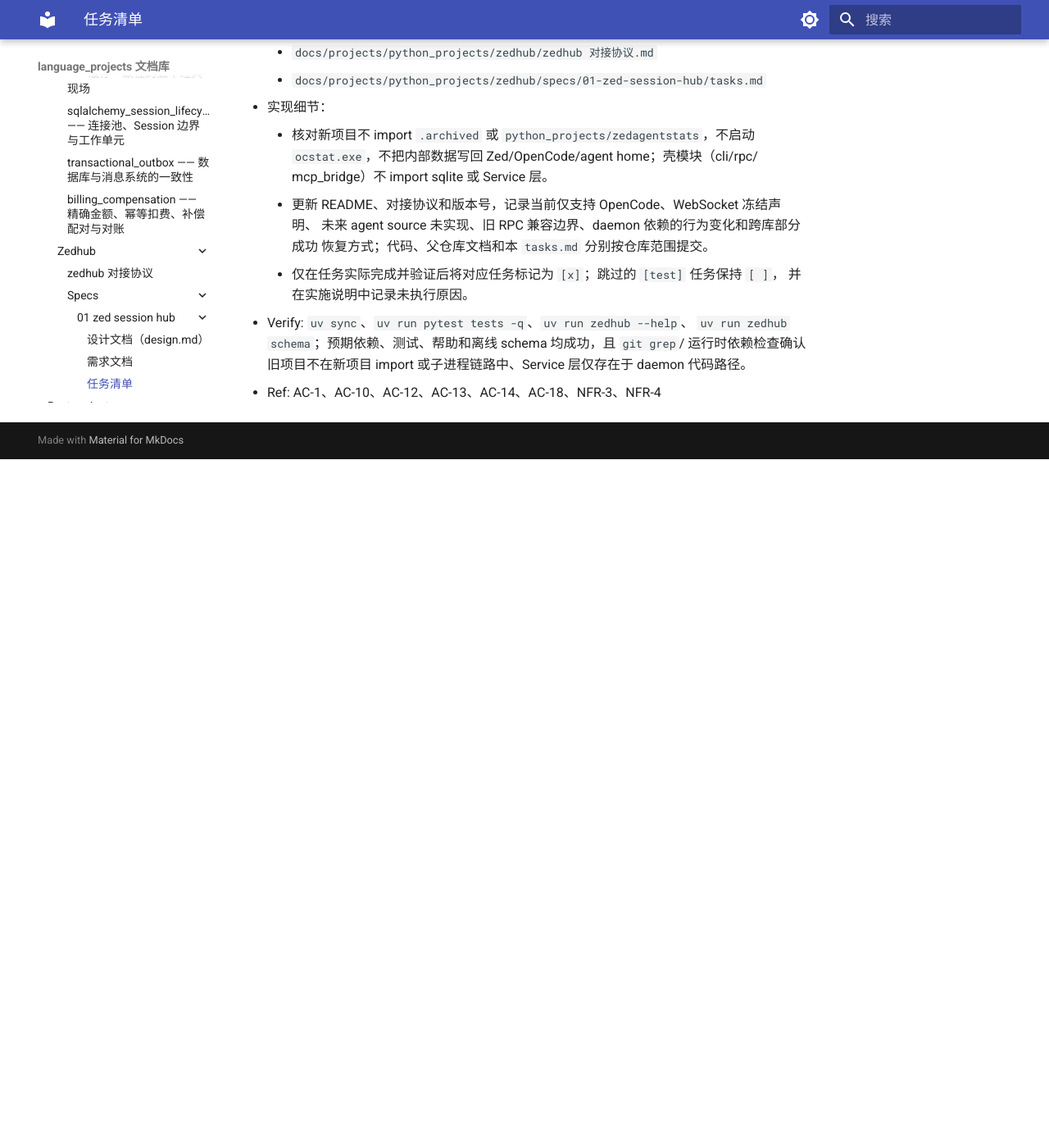
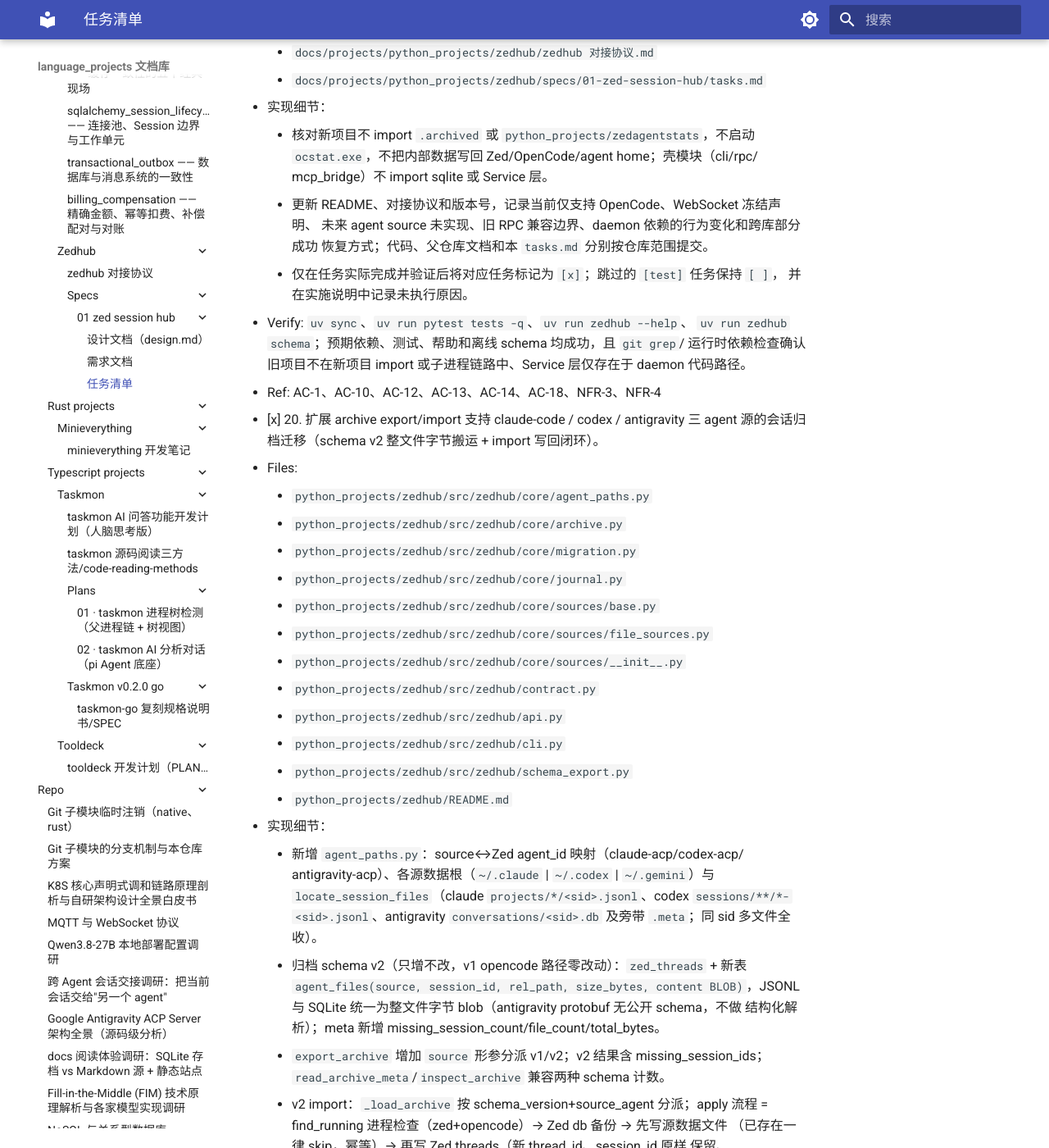
Before and after one commit to shihao-hub/td-language_projects, an MkDocs documentation site: the page built from docs/projects/python_projects/zedhub/specs/01-zed-session-hub/tasks.md, in a window 1280 px wide and 1400 px high, scrolled down 13468 px. Shown: the whole window at 82% size. Built offline with MkDocs 1.6.1 and Material for MkDocs 9.7.7, drawn with Linux system fonts in a browser that asks for light colours; a script that is not in the unit is left out; before the commit the page ends 14028 px from its top, so only the background shows below that; some of the changed text lies outside the part shown.

Commit message:
docs(specs): 回写 zedhub 多源归档任务完成状态
- 新增任务 20：claude-code/codex/antigravity 归档迁移（schema v2）交付记录
- 记录实现文件清单、v2 导入边界与真实链路验证结论

```diff
--- a/docs/projects/python_projects/zedhub/specs/01-zed-session-hub/tasks.md
+++ b/docs/projects/python_projects/zedhub/specs/01-zed-session-hub/tasks.md
@@ -465,3 +465,48 @@
     运行时依赖检查确认旧项目不在新项目 import 或子进程链路中、Service 层仅存在于
     daemon 代码路径。
   - Ref: AC-1、AC-10、AC-12、AC-13、AC-14、AC-18、NFR-3、NFR-4
+
+- [x] 20. 扩展 archive export/import 支持 claude-code / codex / antigravity 三 agent
+  源的会话归档迁移（schema v2 整文件字节搬运 + import 写回闭环）。
+  - Files:
+    - `python_projects/zedhub/src/zedhub/core/agent_paths.py`
+    - `python_projects/zedhub/src/zedhub/core/archive.py`
+    - `python_projects/zedhub/src/zedhub/core/migration.py`
+    - `python_projects/zedhub/src/zedhub/core/journal.py`
+    - `python_projects/zedhub/src/zedhub/core/sources/base.py`
+    - `python_projects/zedhub/src/zedhub/core/sources/file_sources.py`
+    - `python_projects/zedhub/src/zedhub/core/sources/__init__.py`
+    - `python_projects/zedhub/src/zedhub/contract.py`
+    - `python_projects/zedhub/src/zedhub/api.py`
+    - `python_projects/zedhub/src/zedhub/cli.py`
+    - `python_projects/zedhub/src/zedhub/schema_export.py`
+    - `python_projects/zedhub/README.md`
+  - 实现细节：
+    - 新增 `agent_paths.py`：source↔Zed agent_id 映射（claude-acp/codex-acp/
+      antigravity-acp）、各源数据根（`~/.claude` | `~/.codex` | `~/.gemini`）与
+      `locate_session_files`（claude `projects/*/<sid>.jsonl`、codex
+      `sessions/**/*-<sid>.jsonl`、antigravity `conversations/<sid>.db` 及旁带
+      `.meta`；同 sid 多文件全收）。
+    - 归档 schema v2（只增不改，v1 opencode 路径零改动）：`zed_threads` + 新表
+      `agent_files(source, session_id, rel_path, size_bytes, content BLOB)`，JSONL
+      与 SQLite 统一为整文件字节 blob（antigravity protobuf 无公开 schema，不做
+      结构化解析）；meta 新增 missing_session_count/file_count/total_bytes。
+    - `export_archive` 增加 `source` 形参分派 v1/v2；v2 结果含 missing_session_ids；
+      `read_archive_meta`/`inspect_archive` 兼容两种 schema 计数。
+    - v2 import：`_load_archive` 按 schema_version+source_agent 分派；apply 流程
+      = find_running 进程检查（zed+opencode）→ Zed db 备份 → 先写源数据文件
+      （已存在一律 skip，幂等）→ 再写 Zed threads（新 thread_id、session_id 原样
+      保留、folder_paths=target、已存在 session_id 跳过防重复补登）→ 复查；journal
+      新增 `files_committed` 状态；Zed 阶段失败 → partial（重跑安全）。
+    - 三源注册 EXPORT-only `SourceInfo`（availability 按数据根存在性，会话查询
+      raise source_not_supported 不伪造空结果）；`PLANNED_SOURCES` 收缩为 `("pi",)`。
+    - 契约面：`ArchiveExportBody.source` 默认 opencode、endpoint summary 与
+      schema 导出 cli 行更新；CLI `archive export --source` + export/inspect/import
+      渲染适配 v2 计数字段。
+  - Verify: 真实链路（遵循任务 17/18 跳过 pytest 惯例）：daemon 起后三源真实导出
+    （claude 16 thread/16 file、codex 4 thread/1 file/3 missing、antigravity --exact
+    21 thread/42 file）+ opencode v1 回归导出；inspect ×4 meta/计数正确；import
+    dry-run ×3 计划正确且零写入；apply 级隔离验证（Zed db 副本 + monkeypatch 数据根
+    与进程检查）三源全 PASS（文件字节一致、Zed 行写入、session_id 保留、复查计数、
+    二次运行 skip 幂等）；sources 端点三源 supported(export)；schema 导出含 source。
+  - Ref: FR-7、AC-13
```
